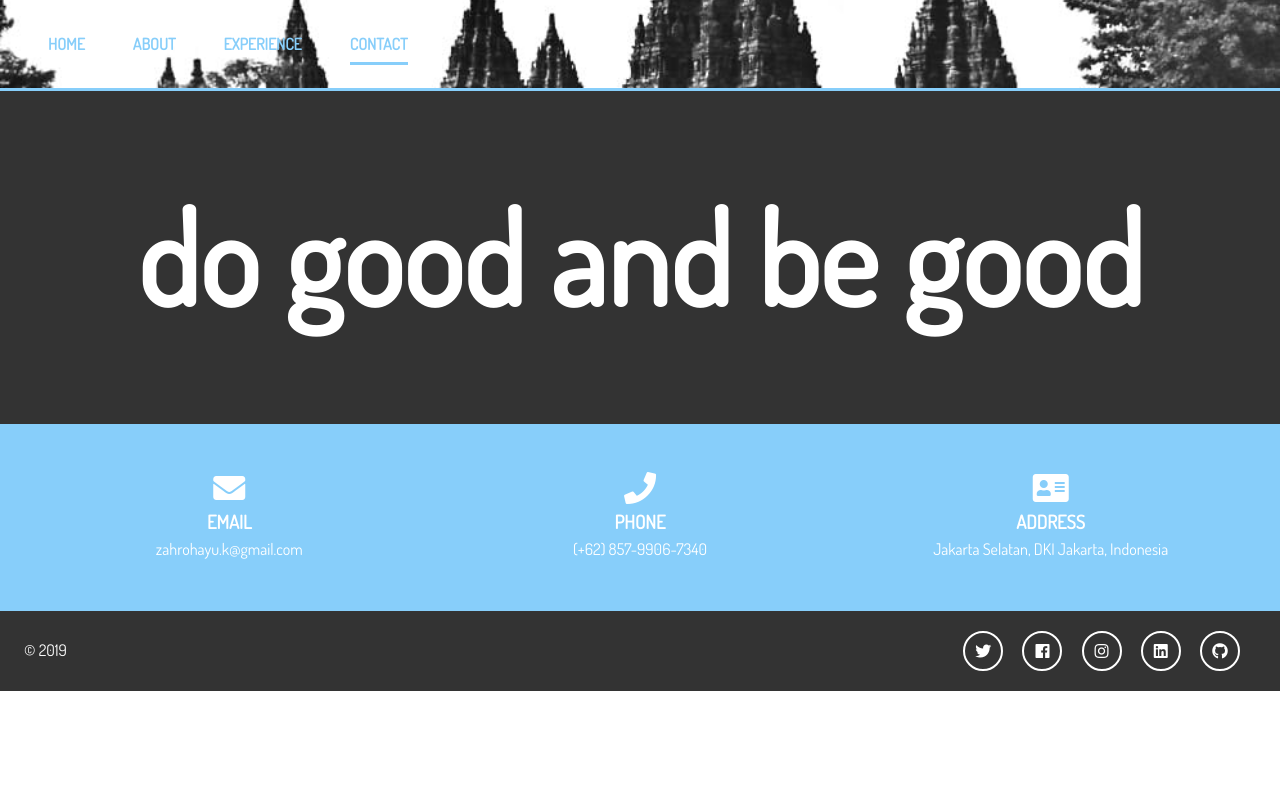
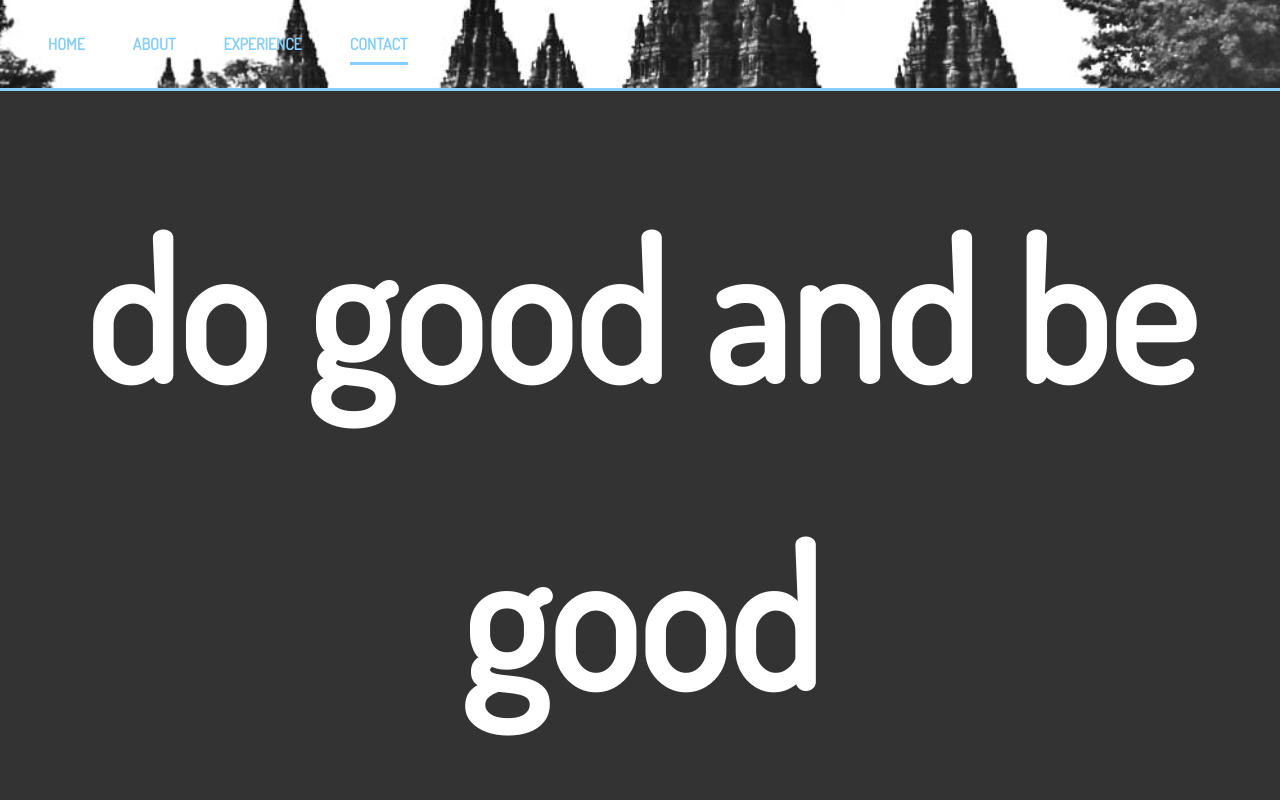
Before and after one commit to zakhumayr/CV, a plain HTML site: page contact.html in a window 1280 px wide. Shown: the top 800 px of the page. Drawn offline with Linux system fonts and the light colour scheme.

Commit message:
Update main.css

```diff
--- a/css/main.css
+++ b/css/main.css
@@ -533,7 +533,7 @@ img {
 
 #contact-b h1 {
   text-align: center;
-  font-size: 8rem;
+  font-size: 12rem;
 }
 
 #main-footer {
```
